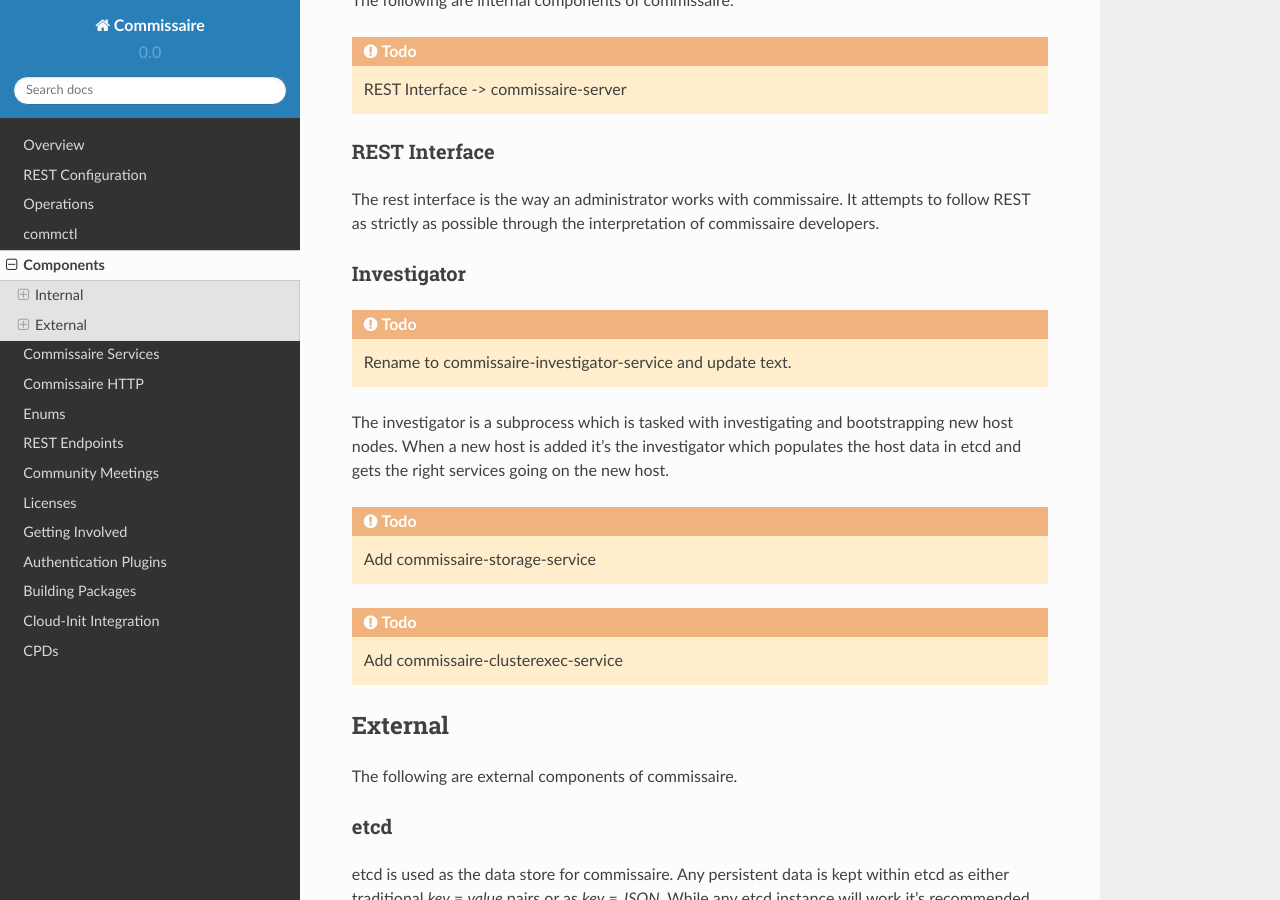
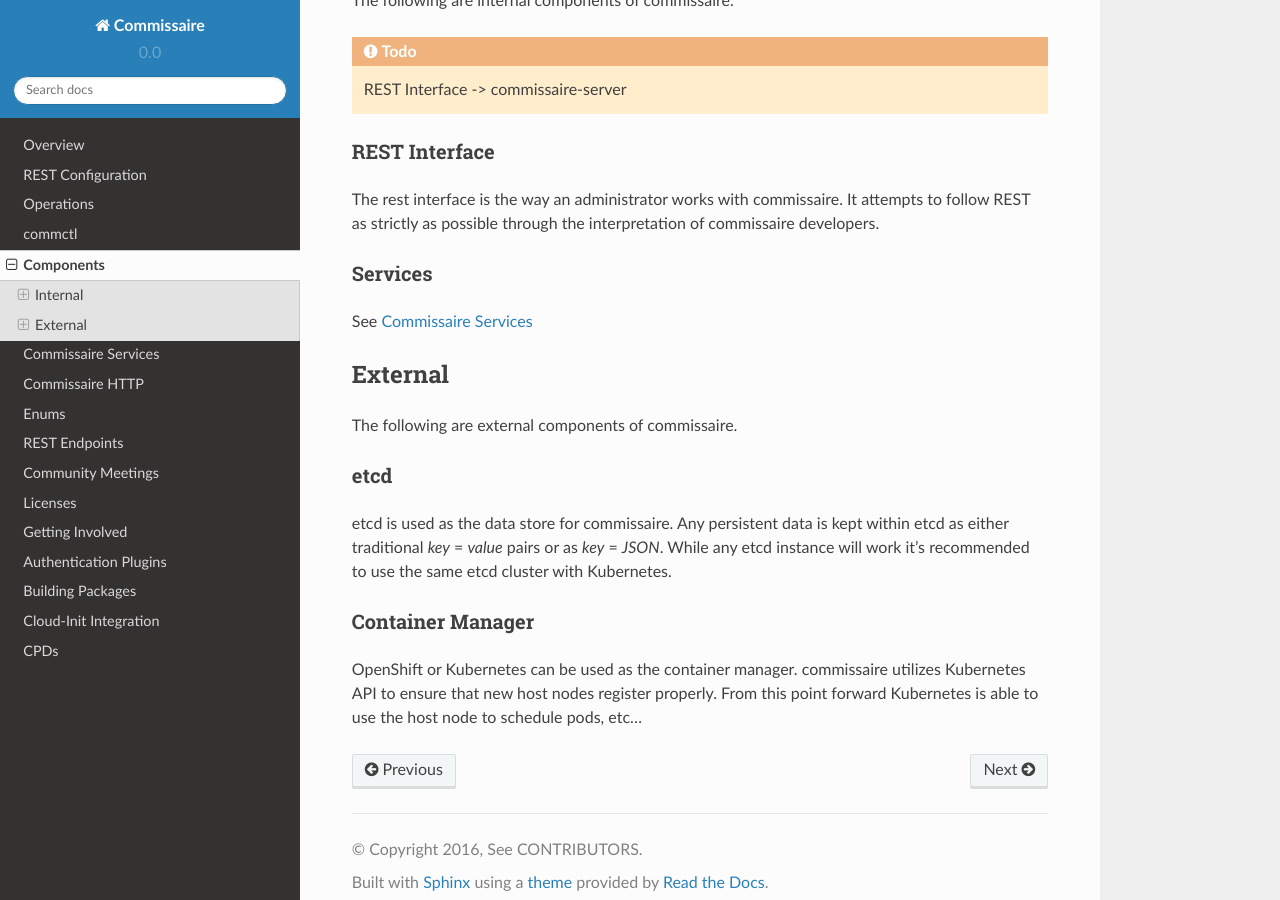
Before and after one commit to projectatomic/commissaire, a Sphinx documentation site: the page built from doc/components.rst, in a window 1280 px wide and 900 px high, scrolled down 227 px. Built offline with Sphinx 7.4.7 and the Read the Docs theme 2.0.0, drawn with Linux system fonts in a browser that asks for light colours; pages that are not in the unit, such as notebooks, are missing from menus.

Commit message:
doc: componenets now references services for docs.

```diff
--- a/doc/components.rst
+++ b/doc/components.rst
@@ -16,28 +16,9 @@ attempts to follow REST as strictly as possible through the interpretation of
 commissaire developers.
 
 
-Investigator
-~~~~~~~~~~~~
-
-.. todo::
-
-    Rename to commissaire-investigator-service and update text.
-
-The investigator is a subprocess which is tasked with investigating
-and bootstrapping new host nodes. When a new host is added it's the
-investigator which populates the host data in etcd and gets the right services
-going on the new host.
-
-
-.. todo::
-
-    Add commissaire-storage-service
-
-
-.. todo::
-
-    Add commissaire-clusterexec-service
-
+Services
+~~~~~~~~
+See :ref:`commissaire_services`
 
 External
 --------
```
Also changed, not shown: doc/services.rst (+9 -0 lines).
